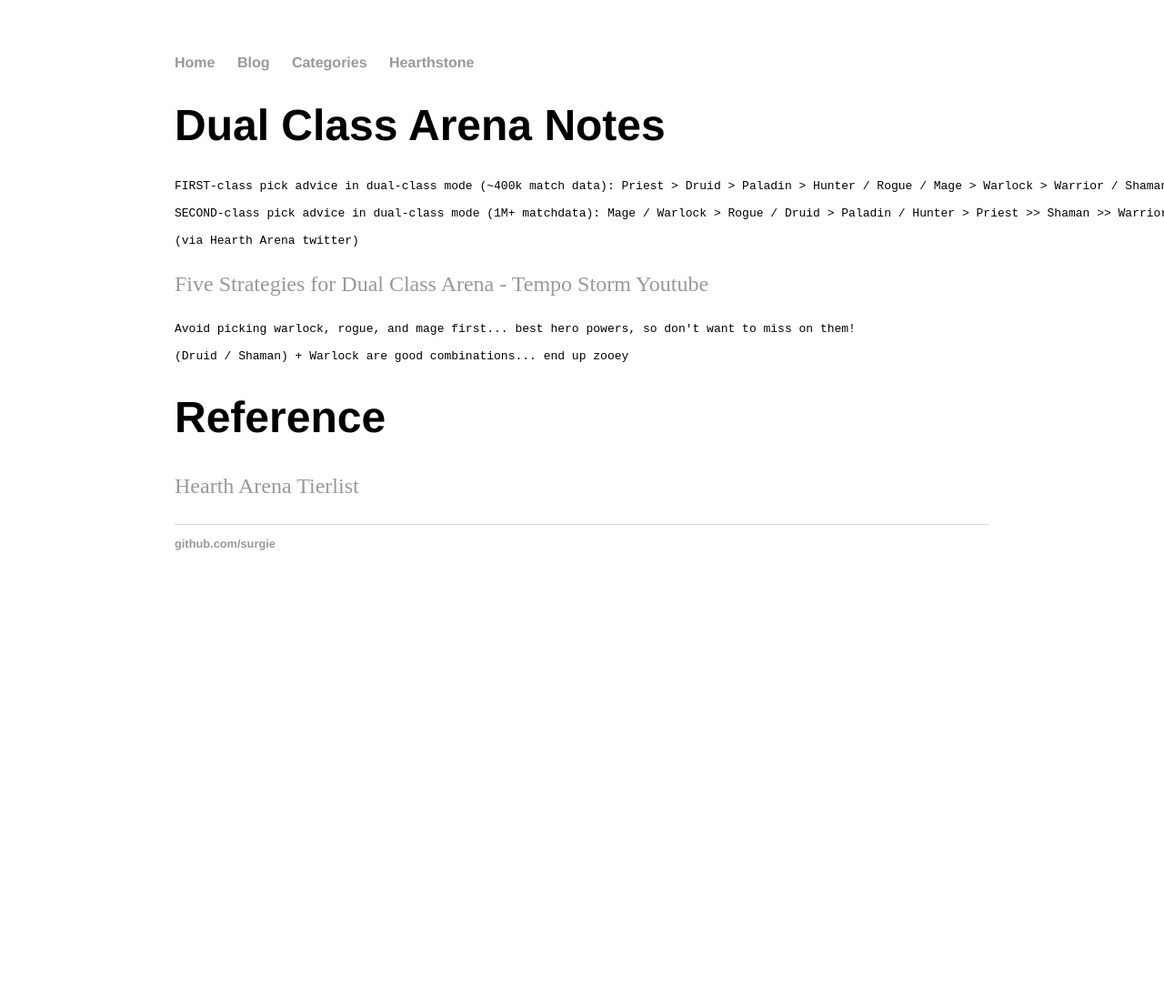
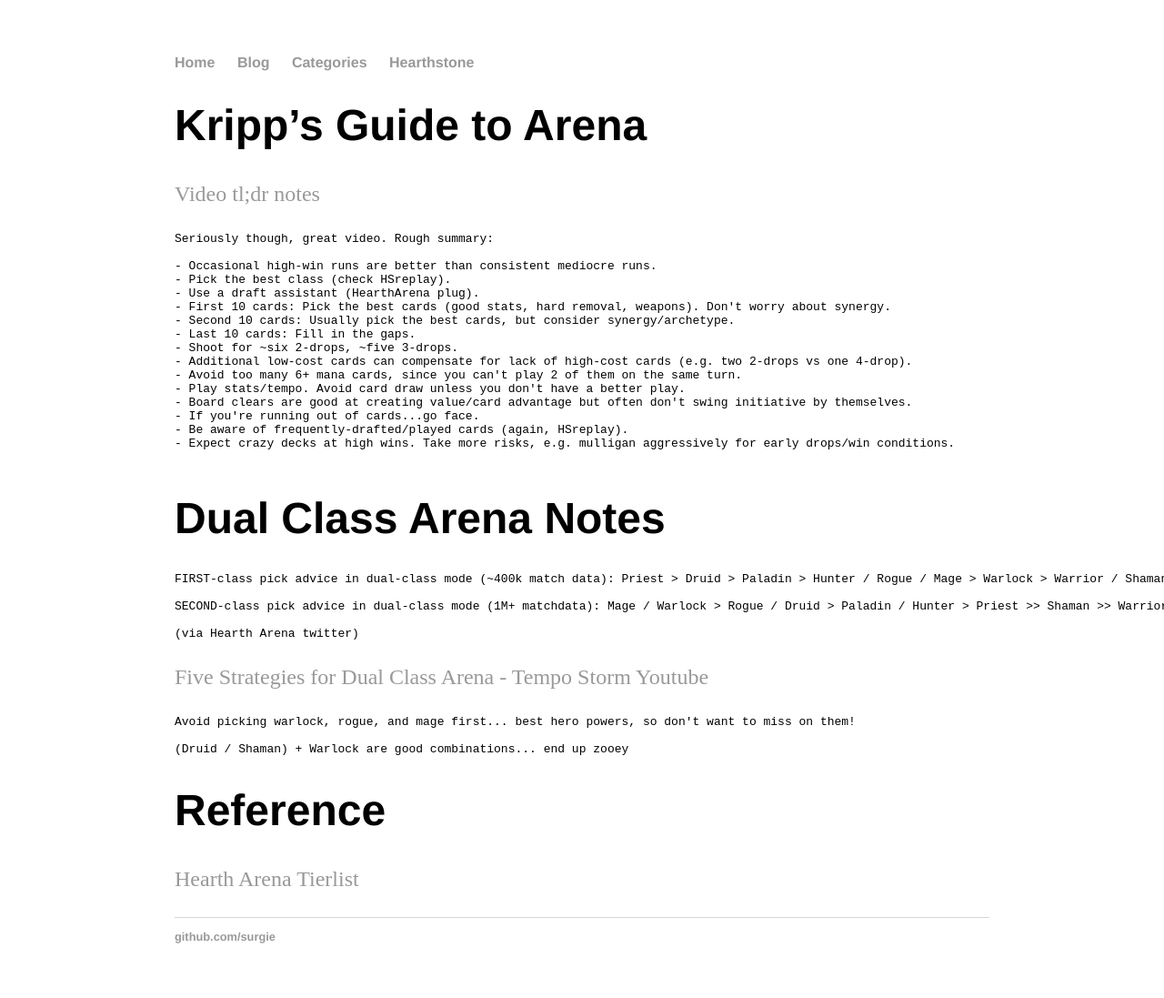
Before and after one commit to surgie/surgie.github.io, a Jekyll site: the page built from _posts/2018-10-18-arena.md, in a window 1280 px wide. Shown: the whole page at 91% size. Built offline with Jekyll 4.4.1, drawn with Linux system fonts in a browser that asks for light colours; our own code applies the rules of GitHub Pages for plain Markdown files; before the commit the page ends 900 px from its top, so only the background shows below that.

Commit message:
Arena notes

````diff
--- a/_posts/2018-10-18-arena.md
+++ b/_posts/2018-10-18-arena.md
@@ -3,6 +3,31 @@
 date: 2018-10-18
 categories: [Hearthstone, General]
 ---
+
+# Kripp's Guide to Arena
+
+[Video](https://www.youtube.com/watch?v=woxSZMt7DeA)
+[tl;dr notes](https://www.reddit.com/r/hearthstone/comments/8s267h/kripps_guide_to_arena/e0wa68z/)
+
+```
+Seriously though, great video. Rough summary:
+
+- Occasional high-win runs are better than consistent mediocre runs.
+- Pick the best class (check HSreplay).
+- Use a draft assistant (HearthArena plug).
+- First 10 cards: Pick the best cards (good stats, hard removal, weapons). Don't worry about synergy.
+- Second 10 cards: Usually pick the best cards, but consider synergy/archetype.
+- Last 10 cards: Fill in the gaps.
+- Shoot for ~six 2-drops, ~five 3-drops.
+- Additional low-cost cards can compensate for lack of high-cost cards (e.g. two 2-drops vs one 4-drop).
+- Avoid too many 6+ mana cards, since you can't play 2 of them on the same turn.
+- Play stats/tempo. Avoid card draw unless you don't have a better play.
+- Board clears are good at creating value/card advantage but often don't swing initiative by themselves.
+- If you're running out of cards...go face.
+- Be aware of frequently-drafted/played cards (again, HSreplay).
+- Expect crazy decks at high wins. Take more risks, e.g. mulligan aggressively for early drops/win conditions.
+
+```
 
 # Dual Class Arena Notes
 
````
